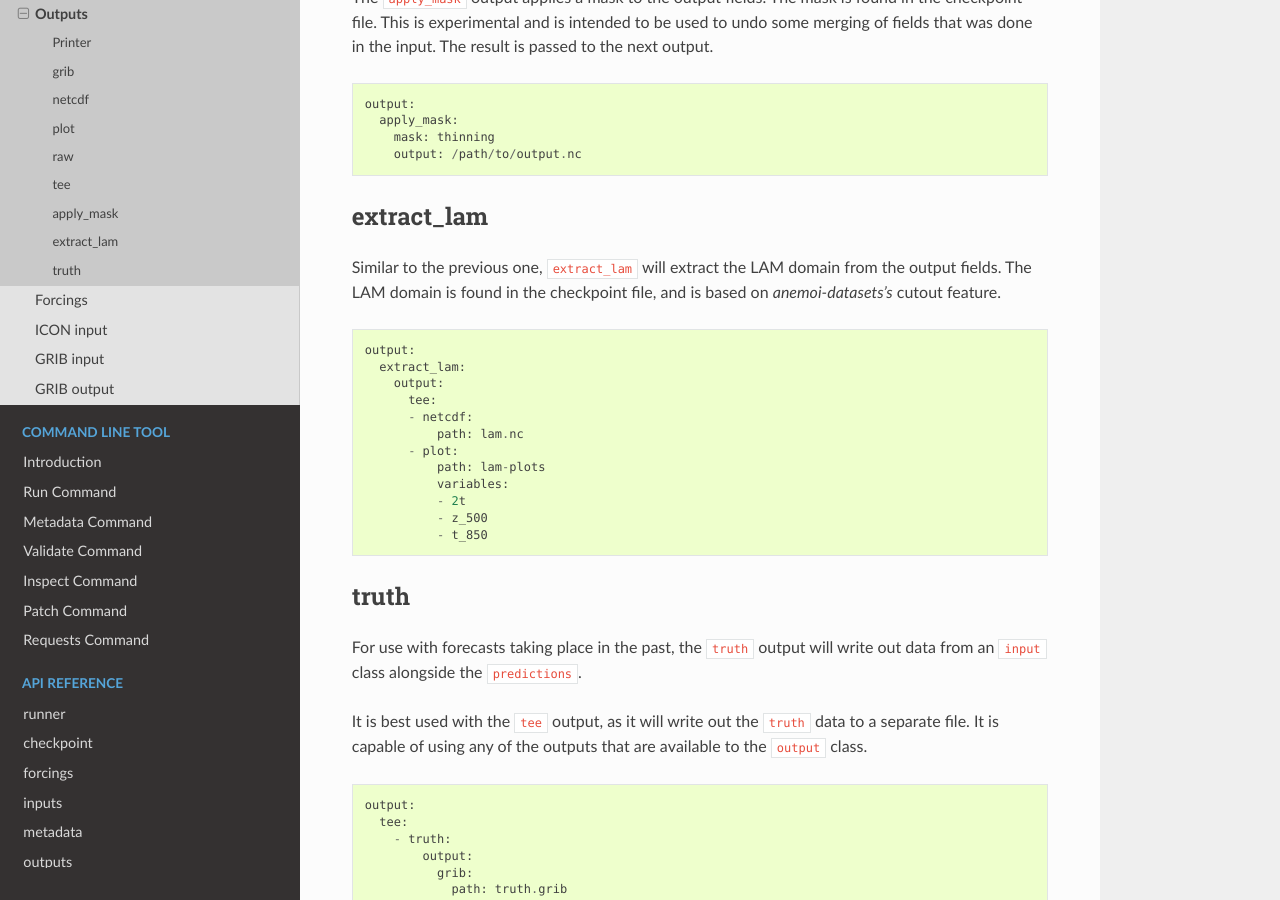
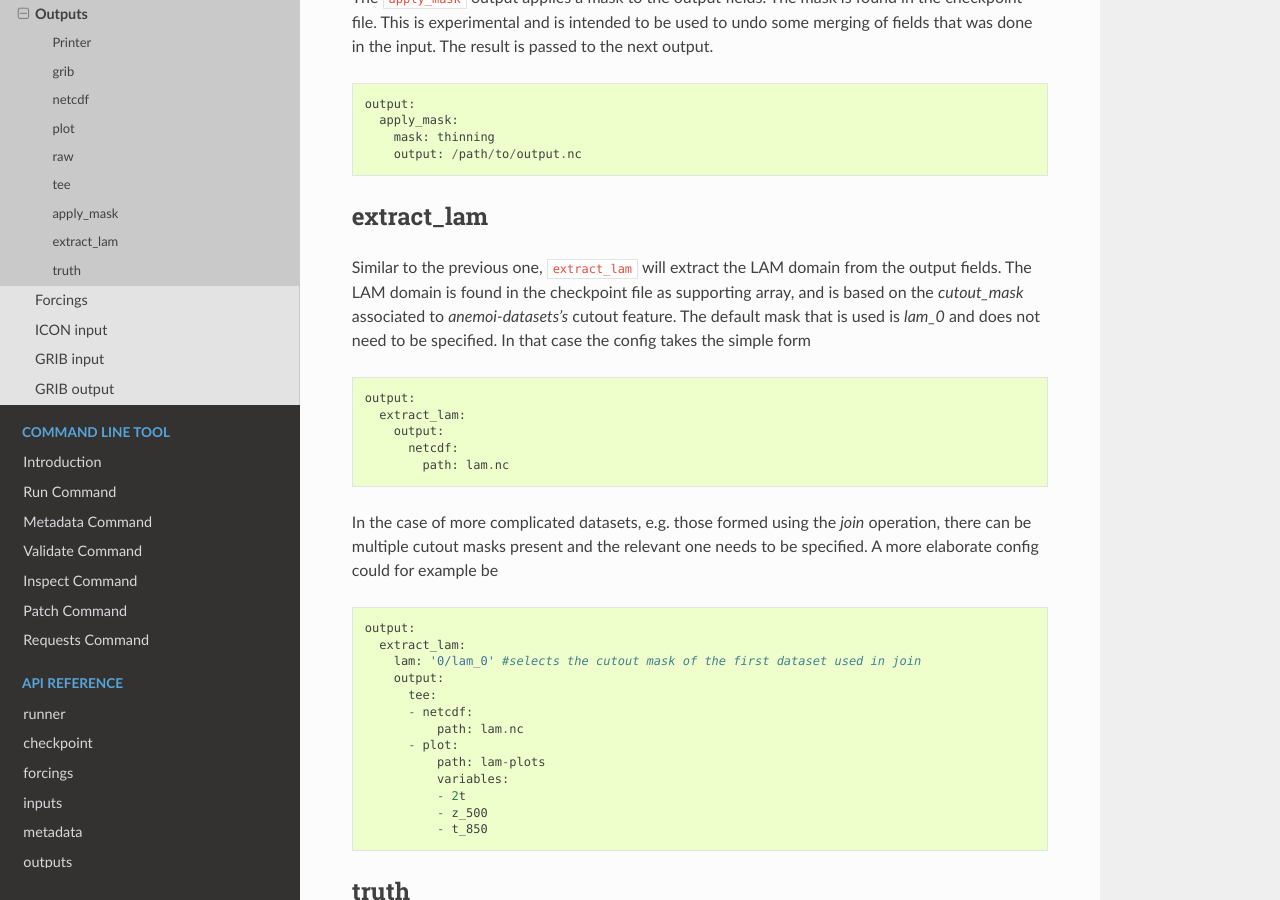
Before and after one commit to ecmwf/anemoi-inference, a Sphinx documentation site: the page built from docs/inference/configs/outputs.rst, in a window 1280 px wide and 900 px high, scrolled down 2353 px. Built offline with Sphinx 7.4.7 and the Read the Docs theme 3.1.0, drawn with Linux system fonts in a browser that asks for light colours; the version number could not be read and is left out.

Commit message:
update docs

```diff
--- a/docs/inference/configs/outputs.rst
+++ b/docs/inference/configs/outputs.rst
@@ -122,11 +122,19 @@ result is passed to the next output.
 *************
 
 Similar to the previous one, ``extract_lam`` will extract the LAM domain
-from the output fields. The LAM domain is found in the checkpoint file,
-and is based on `anemoi-datasets's` :ref:`cutout feature
-<anemoi-datasets:combining-datasets>`.
+from the output fields. The LAM domain is found in the checkpoint file as supporting array,
+and is based on the `cutout_mask` associated to `anemoi-datasets's` :ref:`cutout feature
+<anemoi-datasets:combining-datasets>`. The default mask that is used is `lam_0`
+and does not need to be specified. In that case the config takes the simple form
 
-.. literalinclude:: yaml/outputs_8.yaml
+.. literalinclude:: yaml/outputs_8a.yaml
+
+In the case of more complicated datasets, e.g. those formed using the `join` operation,
+there can be multiple cutout masks present and the relevant one needs to be specified. A more elaborate config could for example be
+
+.. literalinclude:: yaml/outputs_8b.yaml
+
+
 
 *******
  truth
--- /dev/null
+++ b/docs/inference/configs/yaml/outputs_8a.yaml
@@ -0,0 +1,5 @@
+output:
+  extract_lam:
+    output:
+      netcdf:
+        path: lam.nc
--- a/docs/inference/configs/yaml/outputs_8.yaml
+++ b/docs/inference/configs/yaml/outputs_8b.yaml
@@ -1,5 +1,6 @@
 output:
   extract_lam:
+    lam: '0/lam_0' #selects the cutout mask of the first dataset used in join
     output:
       tee:
       - netcdf:
```
